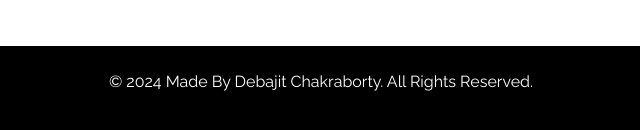
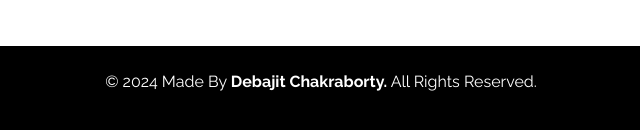
Before and after one commit to debu100/sailor, a plain HTML site: page index.html in a window 1280 px wide. Shown: the part 2086-2216 px from the top of the page, 319-959 px from the left. Drawn offline with nearby package versions, Linux system fonts and the light colour scheme.

Commit message:
named highlighted

```diff
--- a/index.html
+++ b/index.html
@@ -329,7 +329,10 @@
 
     <!-- footer -->
     <footer>
-      <p>© 2024 Made By Debajit Chakraborty. All Rights Reserved.</p>
+      <p>
+        © 2024 Made By <strong>Debajit Chakraborty.</strong> All Rights
+        Reserved.
+      </p>
     </footer>
 
     <!-- bootstrap js cdn  -->
```
